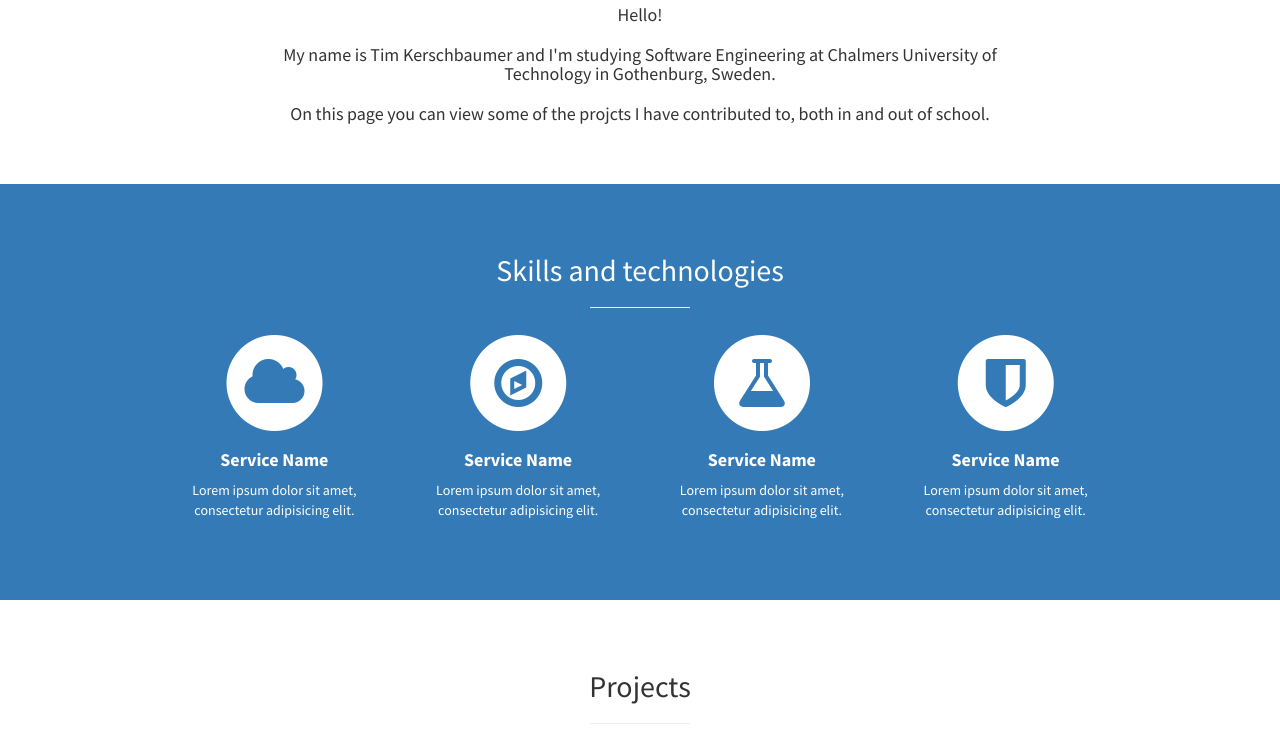
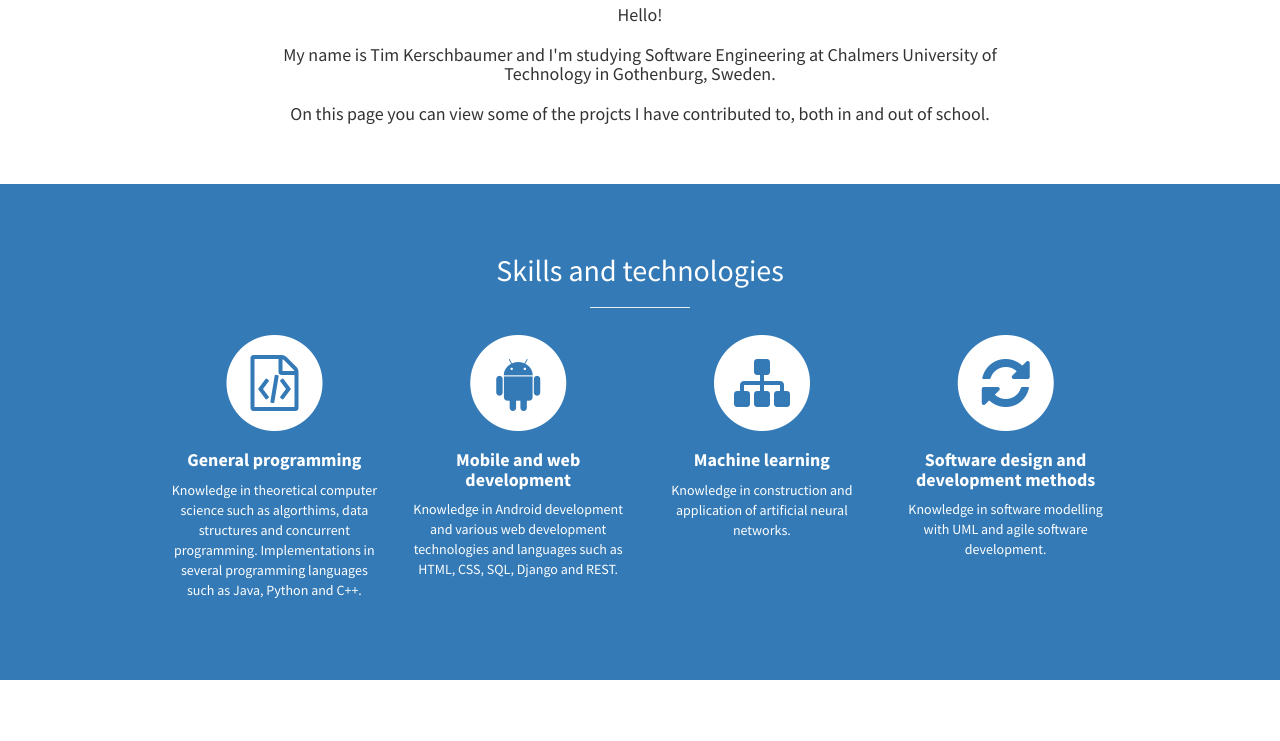
Before and after one commit to timkersch/timkersch.github.io, a plain HTML site: page index.html in a window 1280 px wide. Shown: the part 855-1596 px from the top of the page. Drawn offline with Linux system fonts and the light colour scheme.

Commit message:
Updated icons and text

```diff
--- a/css/overrided.css
+++ b/css/overrided.css
@@ -25,8 +25,8 @@ i{
 }
 
 h1{
-    padding-left: 5% !important;
-    padding-right: 5% !important;
+    padding-left: 10% !important;
+    padding-right: 10% !important;
     font-size: 40px !important;
 }
 
--- a/index.html
+++ b/index.html
@@ -93,48 +93,48 @@
                             <div class="service-item">
                                 <span class="fa-stack fa-4x">
                                 <i class="fa fa-circle fa-stack-2x"></i>
-                                <i class="fa fa-cloud fa-stack-1x text-primary"></i>
+                                <i class="fa fa-file-code-o fa-stack-1x text-primary"></i>
                             </span>
                                 <h4>
-                                    <strong>Service Name</strong>
+                                    <strong>General programming</strong>
                                 </h4>
-                                <p>Lorem ipsum dolor sit amet, consectetur adipisicing elit.</p>
+                                <p>Knowledge in theoretical computer science such as algorthims, data structures and concurrent programming. Implementations in several programming languages such as Java, Python and C++.</p>
                             </div>
                         </div>
                         <div class="col-md-3 col-sm-6">
                             <div class="service-item">
                                 <span class="fa-stack fa-4x">
                                 <i class="fa fa-circle fa-stack-2x"></i>
-                                <i class="fa fa-compass fa-stack-1x text-primary"></i>
+                                <i class="fa fa-android fa-stack-1x text-primary"></i>
                             </span>
                                 <h4>
-                                    <strong>Service Name</strong>
+                                    <strong>Mobile and web development</strong>
                                 </h4>
-                                <p>Lorem ipsum dolor sit amet, consectetur adipisicing elit.</p>
+                                <p>Knowledge in Android development and various web development technologies and languages such as HTML, CSS, SQL, Django and REST.</p>
                             </div>
                         </div>
                         <div class="col-md-3 col-sm-6">
                             <div class="service-item">
                                 <span class="fa-stack fa-4x">
                                 <i class="fa fa-circle fa-stack-2x"></i>
-                                <i class="fa fa-flask fa-stack-1x text-primary"></i>
+                                <i class="fa fa-sitemap fa-stack-1x text-primary"></i>
                             </span>
                                 <h4>
-                                    <strong>Service Name</strong>
+                                    <strong>Machine learning</strong>
                                 </h4>
-                                <p>Lorem ipsum dolor sit amet, consectetur adipisicing elit.</p>
+                                <p>Knowledge in construction and application of artificial neural networks.</p>
                             </div>
                         </div>
                         <div class="col-md-3 col-sm-6">
                             <div class="service-item">
                                 <span class="fa-stack fa-4x">
                                 <i class="fa fa-circle fa-stack-2x"></i>
-                                <i class="fa fa-shield fa-stack-1x text-primary"></i>
+                                <i class="fa fa-refresh fa-stack-1x text-primary"></i>
                             </span>
                                 <h4>
-                                    <strong>Service Name</strong>
+                                    <strong>Software design and development methods</strong>
                                 </h4>
-                                <p>Lorem ipsum dolor sit amet, consectetur adipisicing elit.</p>
+                                <p>Knowledge in software modelling with UML and agile software development.</p>
                             </div>
                         </div>
                     </div>
```
